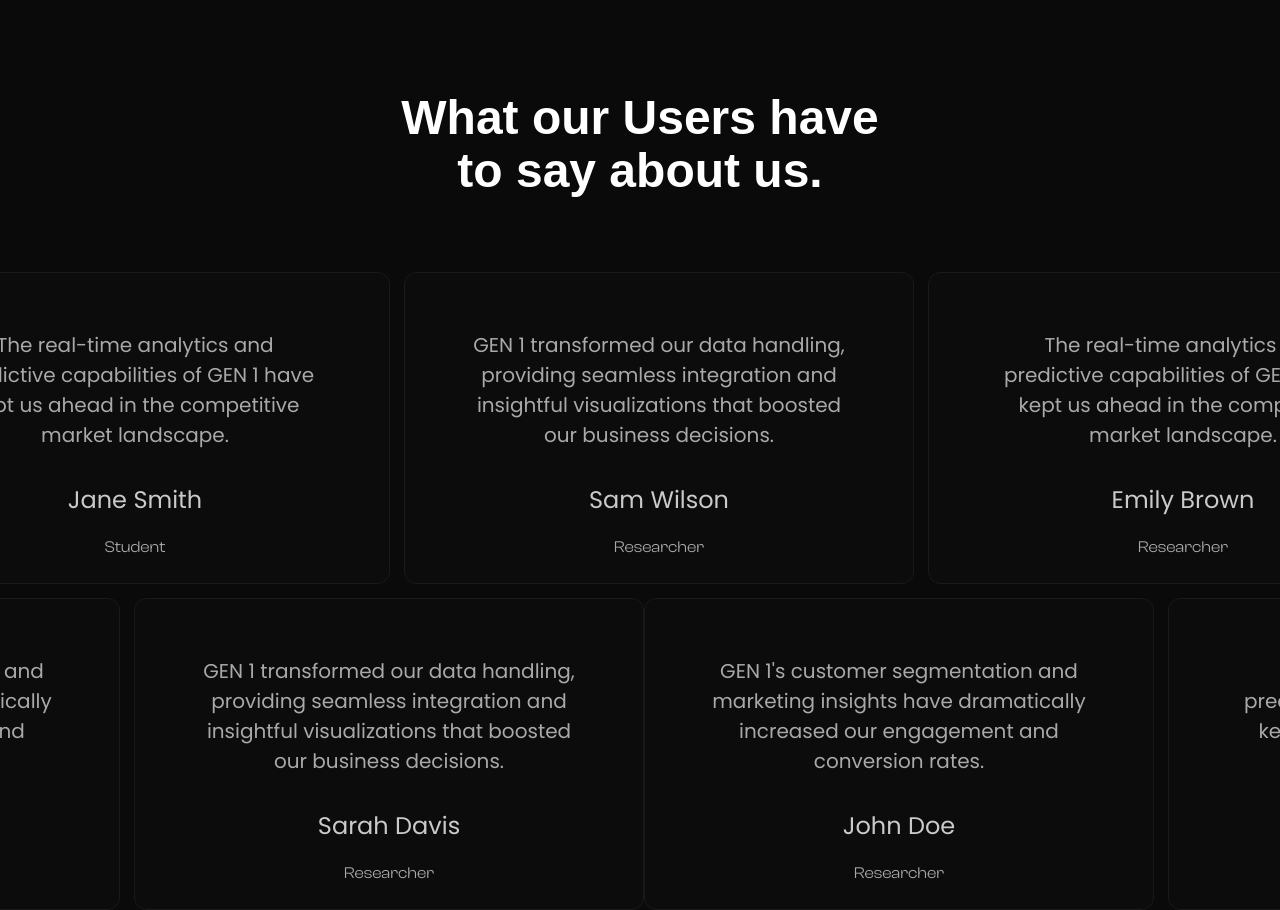
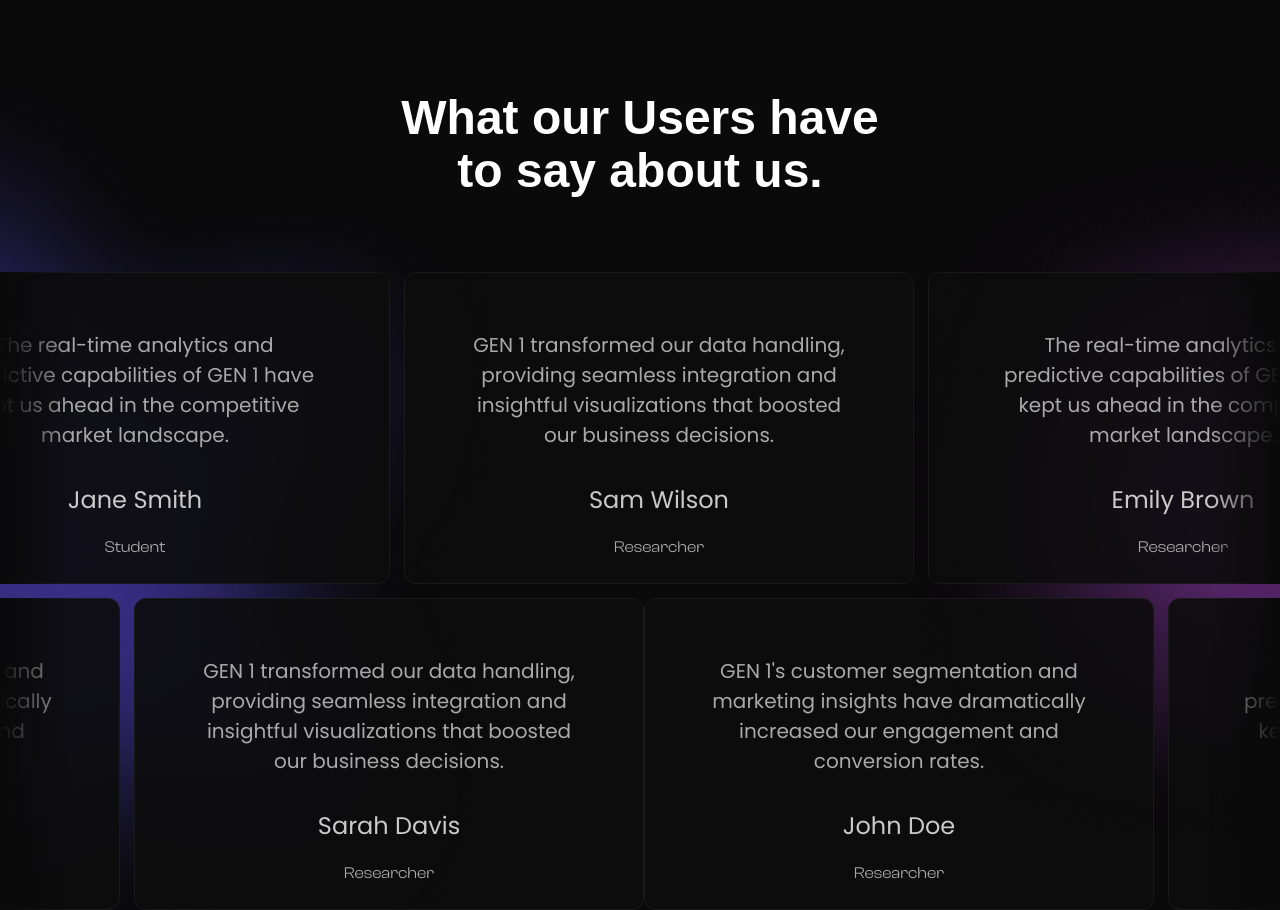
Before and after one commit to Iyanu-Industries/Quantum-Quill, a Next.js app: page / in a window 1280 px wide. Shown: the part 3820-4730 px from the top of the page. Built offline with nearby package versions, Linux system fonts and the light colour scheme.

Commit message:
finished why section

```diff
--- a/src/components/home/reviews/review.tsx
+++ b/src/components/home/reviews/review.tsx
@@ -1,20 +1,58 @@
 import React from "react";
-import { ReviewCard, ReviewRow } from "../sub-componets";
+import { ReviewRow } from "../sub-componets";
 import { reviews } from "../data/review";
 import Marquee from "react-fast-marquee";
+import Image from "next/image";
 const Reviews = () => {
   return (
-    <div className="w-screen overflow-hidden">
+    <div className="w-screen overflow-hidden relative">
+      <Image
+        src={"/images/Star 3.png"}
+        width={626.236328125}
+        height={626.236328125}
+        alt="Star Background"
+        className="absolute top-[100px] left-[-100px] z-[-1]"
+      />{" "}
+      <Image
+        src={"/images/Polygon 8 2.png"}
+        width={754.5191955566406}
+        height={906.4485168457031}
+        alt="Star Background"
+        className="absolute top-[200px] right-[-350px] z-[-1]"
+      />
+      <Image
+        src={"/images/Polygon 8 2.png"}
+        width={754.5191955566406}
+        height={906.4485168457031}
+        alt="Star Background"
+        className="absolute top-[200px] right-[-350px] z-[-1]"
+      />
       <h1 className="font-[600] leading-[110.00000000000001%] tracking-[0%] mt-[172px] text-center text-white poppin text-[48px]">
         What our Users have
         <br /> to say about us.
       </h1>
       <div className="mt-[74px]"></div>
-      <Marquee autoFill={true} speed={100} direction="left" pauseOnHover>
+      <Marquee
+        autoFill={true}
+        speed={100}
+        direction="left"
+        pauseOnHover
+        gradient
+        gradientColor="#0a0a0a"
+        gradientWidth={70}
+      >
         <ReviewRow reviews={reviews} direction="left" />
       </Marquee>
       <div className="mt-[14px]"></div>
-      <Marquee autoFill={true} speed={100} direction="right" pauseOnHover>
+      <Marquee
+        autoFill={true}
+        speed={100}
+        direction="right"
+        pauseOnHover
+        gradient
+        gradientColor="#0a0a0a"
+        gradientWidth={70}
+      >
         <ReviewRow reviews={reviews} direction="left" />
       </Marquee>
     </div>
```
Also changed, not shown: src/components/home/reviews/review.module.css (deleted, +0 -29 lines), public/images/Polygon 8 2.png (added), public/images/Star 3.png (added).
